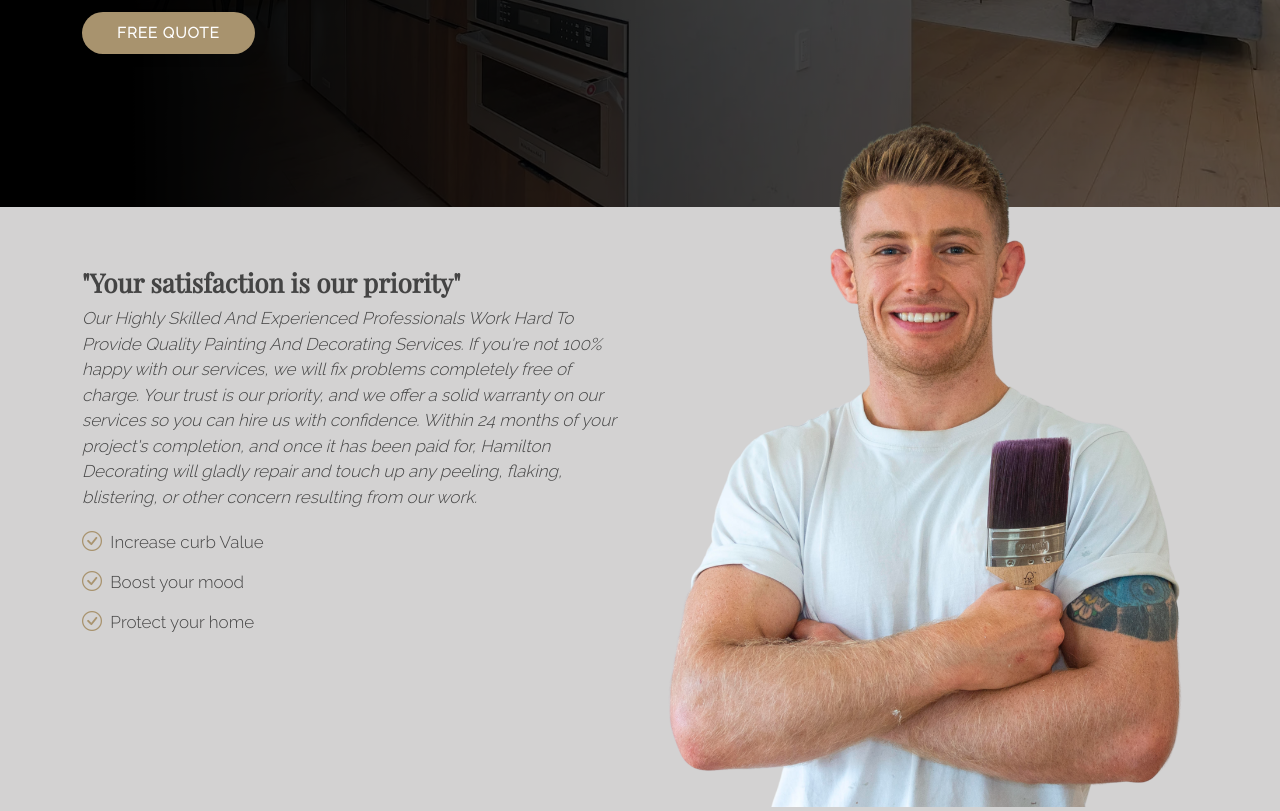
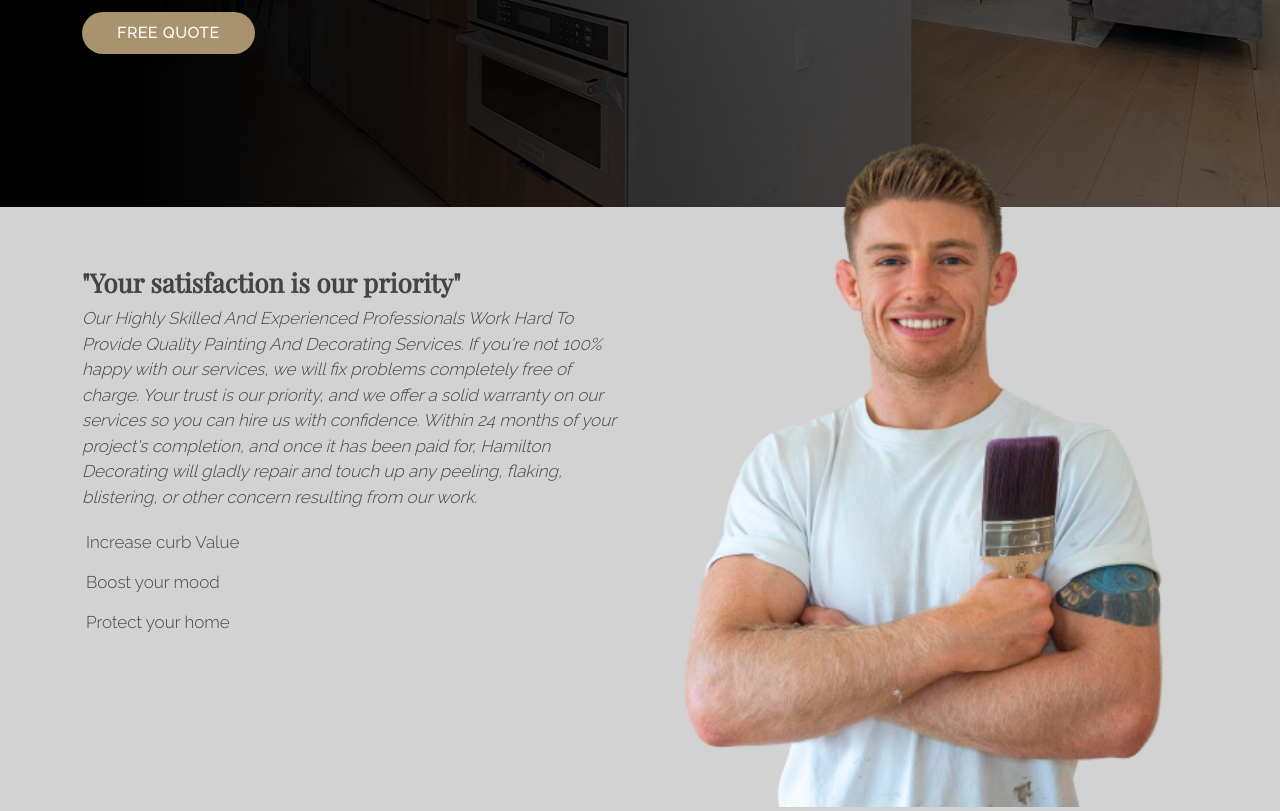
Before and after one commit to BradleyHam/hamilton-decorating, a plain HTML site: page index.html in a window 1280 px wide. Shown: the part 433-1244 px from the top of the page. Drawn offline with nearby package versions, Linux system fonts and the light colour scheme.

Commit message:
index page speed optimization

```diff
--- a/assets/css/style.css
+++ b/assets/css/style.css
@@ -9,7 +9,6 @@
 # General
 --------------------------------------------------------------*/
 @import url('https://fonts.googleapis.com/css2?family=Playfair+Display&display=swap');
-@import url('https://fonts.googleapis.com/css2?family=Lato:wght@300,600,700&display=swap');
 @import url('https://fonts.googleapis.com/css2?family=Raleway:wght@300,600,700&display=swap');
 
 :root{
--- a/index.html
+++ b/index.html
@@ -20,10 +20,10 @@
   <link href="assets/vendor/animate.css/animate.min.css" rel="stylesheet">
   <link href="assets/vendor/aos/aos.css" rel="stylesheet">
   <link href="assets/vendor/bootstrap/css/bootstrap.min.css" rel="stylesheet">
-  <link href="assets/vendor/bootstrap-icons/bootstrap-icons.css" rel="stylesheet">
+  <!-- <link href="assets/vendor/bootstrap-icons/bootstrap-icons.css" rel="stylesheet">    TEST -->
   <link href="assets/vendor/boxicons/css/boxicons.min.css" rel="stylesheet">
-  <link href="assets/vendor/remixicon/remixicon.css" rel="stylesheet">
-  <link href="assets/vendor/swiper/swiper-bundle.min.css" rel="stylesheet">
+  <!-- <link href="assets/vendor/remixicon/remixicon.css" rel="stylesheet">     TEST -->
+  <!-- <link href="assets/vendor/swiper/swiper-bundle.min.css" rel="stylesheet">     TEST -->
 
   <!-- Template Main CSS File -->
   <link href="assets/css/style.css" rel="stylesheet">
@@ -94,7 +94,7 @@
       <div class="container" data-aos="fade-up">
         <div class="row">
           <div class="col-lg-6 order-1 order-lg-2 painterImageContainer" data-aos="fade-left" data-aos-delay="100">
-            <img class='painterImage' src="assets/img/paintingImages/people/professionalPainter/ProfessionalPainter.png" class="img-fluid" alt="">
+            <img class='painterImage' src="assets/img/paintingImages/people/professionalPainter/painteranddecorator.png" class="img-fluid" alt="">
           </div>
           <div class="col-lg-6 pt-4 pt-lg-0 order-2 order-lg-1 content">
             <h3>"Your satisfaction is our priority"</h3>
@@ -319,7 +319,7 @@
 
 
   <div id="preloader"></div>
-  <a href="#" class="back-to-top d-flex align-items-center justify-content-center"><i class="bi bi-arrow-up-short"></i></a>
+
 
   <!-- Vendor JS Files -->
   <script defer src="assets/vendor/purecounter/purecounter.js"></script>
```
Also changed, not shown: assets/img/paintingImages/people/professionalPainter/painteranddecorator.png (added), 6 other files.
